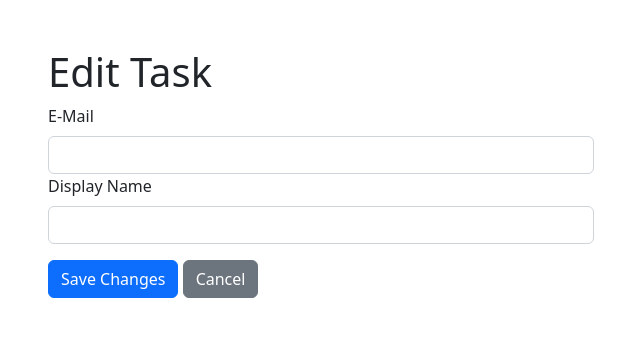
After one commit to Ashita-Sharma/HabitTrackerSite, a Flask app: page /profile in a window 1280 px wide. The commit adds this page. Shown: the top 345 px of the page, without its empty margins (34-674 px from the left). Run offline with Flask 3, Linux system fonts and the light colour scheme; the visitor is signed in with stand-in values (Sample User, id 1); data that the repository does not hold is empty.

Commit message:
Added ability to edit display name and email

```diff
--- a/app.py
+++ b/app.py
@@ -166,6 +166,35 @@ def login():
 
     return render_template("login.html")
 
+@app.route('/profile', methods=['GET', 'POST'])
+def profile():
+    if 'user_id' not in session:
+        flash("Please log in!", 'warning')
+        return redirect(url_for('login'))
+
+    if request.method == 'POST':
+        email = request.form['email']
+        username = request.form['username']
+
+        with sqlite3.connect("database.db") as conn:
+            cursor = conn.cursor()
+            cursor.execute(
+                "UPDATE PARTICIPANTS SET email = ?, username = ? WHERE id = ?",
+                (email, username, session['user_id']))
+            conn.commit()
+
+        session['username'] = username
+        flash("Profile updated!", "success")
+        return redirect(url_for('dashboard'))
+
+
+    with sqlite3.connect("database.db") as conn:
+        cursor = conn.cursor()
+        cursor.execute("SELECT email, username FROM PARTICIPANTS WHERE id = ?", (session['user_id'],))
+        user = cursor.fetchone()
+
+    return render_template('profile.html', user=user)
+
 @app.route('/delete-task/<int:task_id>')
 def delete_task(task_id):
     if 'user_id' not in session:
--- a/templates/dashboard.html
+++ b/templates/dashboard.html
@@ -11,7 +11,7 @@
         <h1>Welcome, {{ session['username'] }}!</h1>
         <a href="{{ url_for('new_task') }}" class="btn btn-primary mb-3">Add New Task</a>
         <a href="{{ url_for('logout') }}" class="btn btn-outline-secondary mb-3">Logout</a>
-
+        <a href="{{ url_for('profile') }}" class="btn btn-primary mb-3">Profile</a>
         <!-- Flash messages -->
         {% with messages = get_flashed_messages(with_categories=true) %}
         {% if messages %}
--- /dev/null
+++ b/templates/profile.html
@@ -0,0 +1,28 @@
+<!doctype html>
+<html lang="en">
+<head>
+    <meta charset="utf-8">
+    <meta name="viewport" content="width=device-width, initial-scale=1">
+    <title>Edit Profile</title>
+    <link href="https://cdn.jsdelivr.net/npm/bootstrap@5.2.2/dist/css/bootstrap.min.css" rel="stylesheet">
+</head>
+<body>
+    <div class="container py-5">
+        <h1>Edit Task</h1>
+        <div class="row">
+            <div class="col-md-6">
+                <form method="POST">
+                    <label for="email" class="form-label">E-Mail</label>
+                    <input name="email" type="text" class="form-control" value="{{ user[0] }}" required>
+
+                    <label for="username" class="form-label">Display Name</label>
+                    <input name="username" type="text" class="form-control" value="{{ user[1] }}">
+
+                    <button type="submit" class="btn btn-primary mt-3">Save Changes</button>
+                    <a href="{{ url_for('dashboard') }}" class="btn btn-secondary mt-3">Cancel</a>
+                </form>
+            </div>
+        </div>
+    </div>
+</body>
+</html>
```
Also changed, not shown: readme.md.
